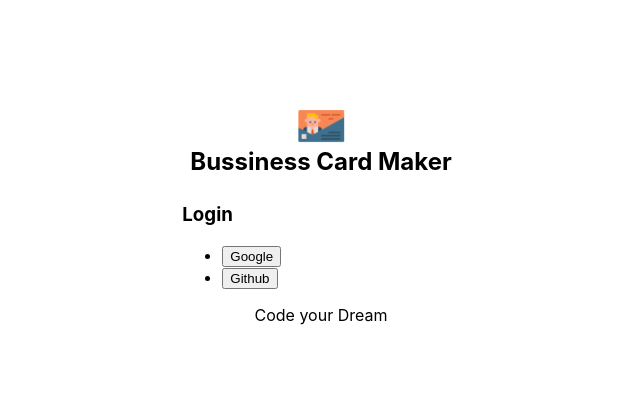
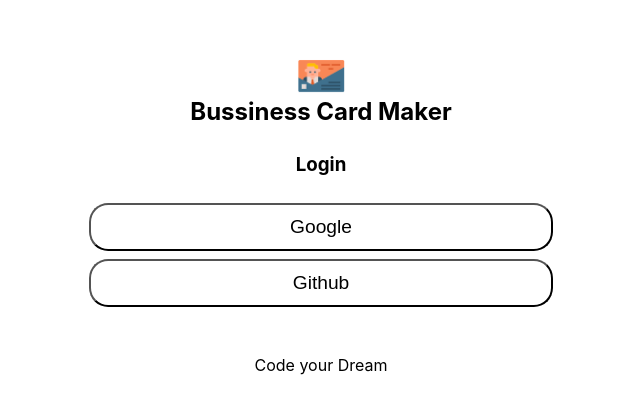
Before and after one commit to hailly0101/Card-maker, a React (Create React App) app: page / in a window 1280 px wide. Shown: the part 179-592 px from the top of the page, without its empty margins (319-959 px from the left). Built offline with nearby package versions, Linux system fonts and the light colour scheme; no server answers.

Commit message:
Implement Login Component

```diff
--- a/src/components/login/login.jsx
+++ b/src/components/login/login.jsx
@@ -1,6 +1,8 @@
 import React from 'react';
 import Footer from '../footer/footer';
 import Header from '../header/header';
+import styles from './login.module.css';
+
 
 const Login = ({authService}) => {
 
@@ -10,13 +12,13 @@ const Login = ({authService}) => {
         .then(console.log);
     }
     return(
-        <section>
+        <section className={styles.Login}>
             <Header/>
             <section>
-                <h1>Login</h1>
-                <ul>
-                    <li><button onClick={onLogin}>Google</button></li>
-                    <li><button onClick={onLogin}>Github</button></li>
+                <h1 className={styles.title}>Login</h1>
+                <ul className={styles.list}>
+                    <li className={styles.lilist}><button className={styles.loginBtn} onClick={onLogin}>Google</button></li>
+                    <li className={styles.lilist}><button className={styles.loginBtn} onClick={onLogin}>Github</button></li>
                 </ul>
             </section>
             <Footer/>
--- /dev/null
+++ b/src/components/login/login.module.css
@@ -0,0 +1,37 @@
+@value makerWhite, makerGreen, makerLightPink from '../../common/colors.css';
+
+.Login{
+    width: 30em;
+    text-align: center;
+    display: flex;
+    flex-direction: column;
+    justify-content: center;
+    background-color: makerWhite;
+}
+
+.list{
+    width: 100%;
+    display: flex;
+    flex-direction: column;
+    list-style: none;
+    padding: 0.5rem;
+}
+
+.lilist{
+    margin-bottom: 0.5em;
+}
+
+.loginBtn{
+    width: 100%;
+    height: 2.5em;
+    font-size: 1.2rem;
+    border-radius: 1.2rem;
+    background-color: transparent;
+    cursor: pointer;
+    border: 0.2rem solid makerGreen;
+    outline: 0;
+}
+
+.loginBtn:hover{
+    background-color: makerLightPink;
+}
```
